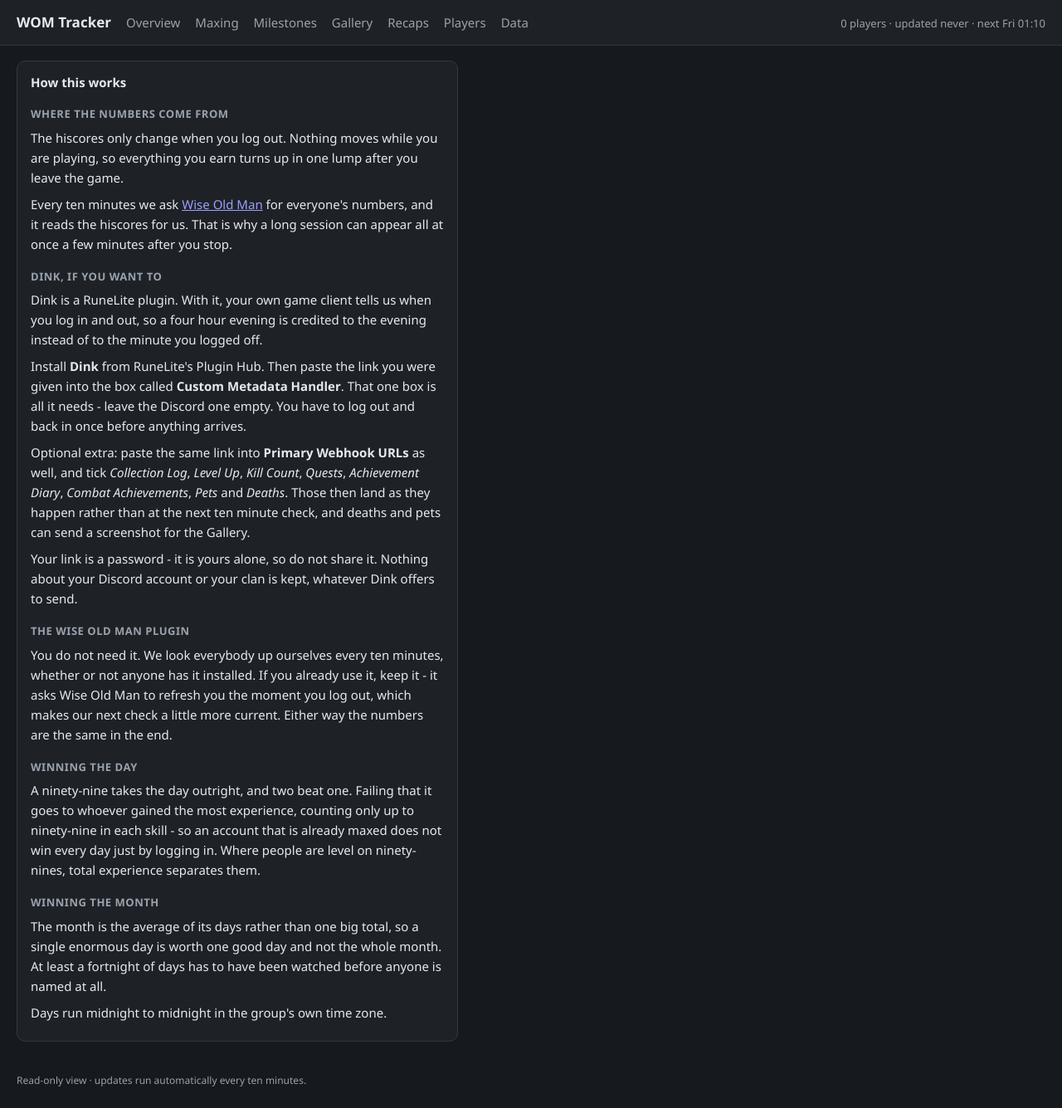
After one commit to And-Salad/wom-tracker, a Flask app: page /help in a window 1280 px wide. The commit adds this page. Shown: the whole page at 83% size. Run offline with Flask 3, Linux system fonts and the light colour scheme.

Commit message:
Explain the thing to the people who use it
Co-Authored-By: Claude Opus 5 <noreply@anthropic.com>

```diff
--- a/wom/web/pages.py
+++ b/wom/web/pages.py
@@ -71,6 +71,17 @@ def milestones():
                                   since=span.since, until=span.until),
         categories=views.FEED_CATEGORIES,
         **_shell(scope))
+
+
+@pages.route("/help")
+def help_page():
+    """How the whole thing works, for the people it is for.
+
+    Not in the nav: it is read once and then never again, and a seventh tab
+    for it would cost every page a little clarity to save one visit. The
+    sidebar carries the link instead.
+    """
+    return render_template("help.html")
 
 
 @pages.route("/gallery")
--- a/wom/web/static/app.css
+++ b/wom/web/static/app.css
@@ -132,11 +132,25 @@
     display: flex; gap: 18px; padding: 18px var(--space-5);
     align-items: flex-start;
   }
+  /* The sidebar and the help box below it travel together, so the column
+     holds the width and the stickiness and each card inside it is just a
+     card. */
+  .rail {
+    flex: 0 0 var(--sidebar); position: sticky; top: 18px;
+    display: flex; flex-direction: column; gap: var(--space-3);
+  }
   .side {
-    flex: 0 0 var(--sidebar); background: var(--card);
+    background: var(--card);
     border: 1px solid var(--line); border-radius: var(--radius-lg);
-    padding: 14px; position: sticky; top: 18px;
+    padding: 14px;
   }
+  .side-help {
+    background: var(--card); border: 1px solid var(--line);
+    border-radius: var(--radius-lg); padding: 10px 14px 12px;
+    display: flex; flex-direction: column; gap: 3px;
+    font-size: var(--text-xs); line-height: 1.5;
+  }
+  .side-help a { font-size: var(--text-sm); }
   .side h2 {
     font-size: var(--text-sm); text-transform: uppercase; letter-spacing: .04em;
     color: var(--muted); margin: 0 0 10px;
@@ -175,9 +189,10 @@
       flex-direction: column; align-items: stretch;
       gap: var(--space-3); padding: var(--space-3);
     }
-    .side {
-      position: static; flex: 1 1 auto; width: 100%; padding: var(--space-3);
+    .rail {
+      position: static; flex: 1 1 auto; width: 100%; gap: var(--space-3);
     }
+    .side { width: 100%; padding: var(--space-3); }
     .side label {
       display: inline-flex; width: auto; margin-right: 14px; padding: 4px 0;
     }
@@ -188,6 +203,12 @@
 
 /* ==================================================================== */
 @layer components {
+
+  /* The one page that is only words. Narrow, because a paragraph the width
+     of a chart is hard to read back to the start of. */
+  .prose { max-width: 62ch; }
+  .prose h4 { margin: var(--space-4) 0 var(--space-2); }
+  .prose p { margin: 0 0 var(--space-2); line-height: 1.6; }
 
   /* -- cards ---------------------------------------------------------- */
   .card {
--- a/wom/web/templates/base.html
+++ b/wom/web/templates/base.html
@@ -41,6 +41,9 @@
 </header>
 <main>
   {% if not bare %}
+  {# The sidebar and the help box are one column, so the box sits under the
+     controls rather than beside the page. #}
+  <div class="rail">
   <form class="side" method="get" id="filters"
         data-reload="{{ '1' if reloads else '0' }}">
     <div class="side-head">
@@ -93,6 +96,12 @@
       <p class="live-note">The dates need JavaScript; the period does not.</p>
     </noscript>
   </form>
+  <aside class="side-help">
+    <a href="/help">How this works</a>
+    <span class="dim">Where the numbers come from, setting up Dink, and how
+      the day and the month are won.</span>
+  </aside>
+  </div>
   {% endif %}
   <div class="content">
     {% block content %}{% endblock %}
--- /dev/null
+++ b/wom/web/templates/help.html
@@ -0,0 +1,80 @@
+{% extends "base.html" %}
+{% set page = 'help' %}
+{% set bare = true %}
+{% block title %}How this works - WOM Tracker{% endblock %}
+
+{% block content %}
+  <div class="card prose">
+    <h3>How this works</h3>
+
+    <h4>Where the numbers come from</h4>
+    <p>
+      The hiscores only change when you log out. Nothing moves while you are
+      playing, so everything you earn turns up in one lump after you leave the
+      game.
+    </p>
+    <p>
+      Every ten minutes we ask <a href="https://wiseoldman.net"
+      target="_blank" rel="noopener">Wise Old Man</a> for everyone's numbers,
+      and it reads the hiscores for us. That is why a long session can appear
+      all at once a few minutes after you stop.
+    </p>
+
+    <h4>Dink, if you want to</h4>
+    <p>
+      Dink is a RuneLite plugin. With it, your own game client tells us when
+      you log in and out, so a four hour evening is credited to the evening
+      instead of to the minute you logged off.
+    </p>
+    <p>
+      Install <strong>Dink</strong> from RuneLite's Plugin Hub. Then paste the
+      link you were given into the box called
+      <strong>Custom Metadata Handler</strong>. That one box is all it needs -
+      leave the Discord one empty. You have to log out and back in once before
+      anything arrives.
+    </p>
+    <p>
+      Optional extra: paste the same link into
+      <strong>Primary Webhook URLs</strong> as well, and tick
+      <em>Collection Log</em>, <em>Level Up</em>,
+      <em>Kill Count</em>, <em>Quests</em>, <em>Achievement Diary</em>,
+      <em>Combat Achievements</em>, <em>Pets</em> and <em>Deaths</em>. Those
+      then land as they happen rather than at the next ten minute check, and
+      deaths and pets can send a screenshot for the Gallery.
+    </p>
+    <p class="dim">
+      Your link is a password - it is yours alone, so do not share it. Nothing
+      about your Discord account or your clan is kept, whatever Dink offers to
+      send.
+    </p>
+
+    <h4>The Wise Old Man plugin</h4>
+    <p>
+      You do not need it. We look everybody up ourselves every ten minutes,
+      whether or not anyone has it installed. If you already use it, keep it -
+      it asks Wise Old Man to refresh you the moment you log out, which makes
+      our next check a little more current. Either way the numbers are the
+      same in the end.
+    </p>
+
+    <h4>Winning the day</h4>
+    <p>
+      A ninety-nine takes the day outright, and two beat one. Failing that it
+      goes to whoever gained the most experience, counting only up to
+      ninety-nine in each skill - so an account that is already maxed does not
+      win every day just by logging in. Where people are level on ninety-nines,
+      total experience separates them.
+    </p>
+
+    <h4>Winning the month</h4>
+    <p>
+      The month is the average of its days rather than one big total, so a
+      single enormous day is worth one good day and not the whole month. At
+      least a fortnight of days has to have been watched before anyone is
+      named at all.
+    </p>
+    <p>
+      Days run midnight to midnight in the group's own time zone.
+    </p>
+  </div>
+{% endblock %}
```
Also changed, not shown: tests/test_web.py (+37 -0 lines), README.md.
